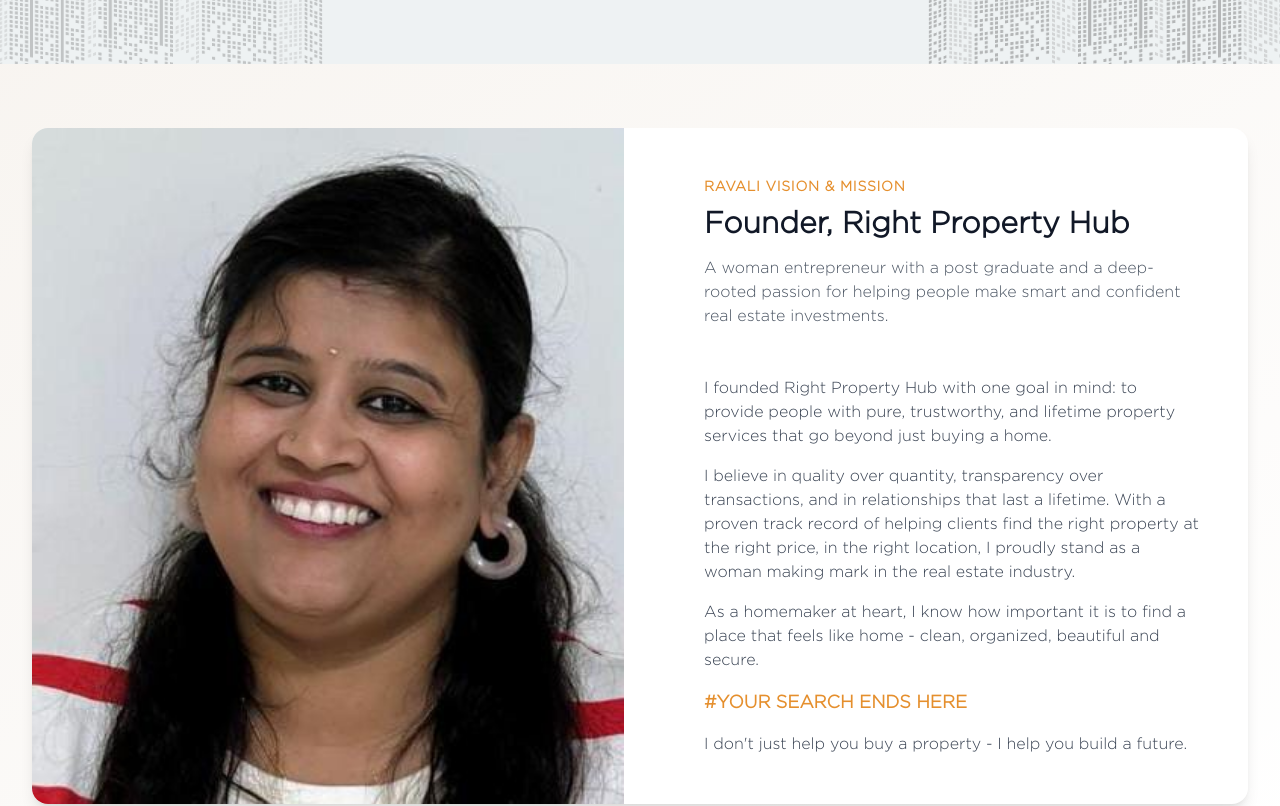
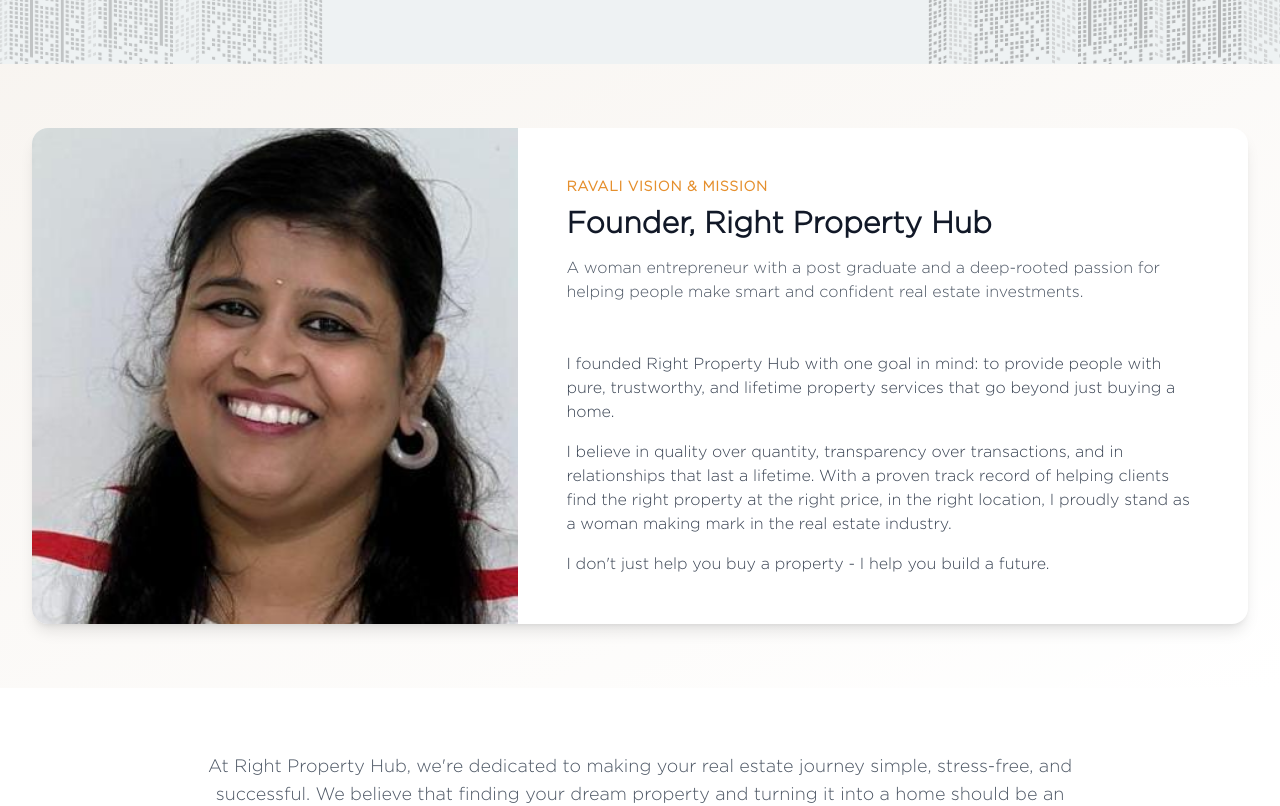
Before and after one commit to niranjan-sabarinath/Right-Property-Hub, a Next.js app: page /about in a window 1280 px wide. Shown: the part 320-1126 px from the top of the page. Built offline with nearby package versions, Linux system fonts and the light colour scheme; a web font is replaced by a local one.

Commit message:
ui update

```diff
--- a/app/about/page.tsx
+++ b/app/about/page.tsx
@@ -96,20 +96,23 @@
       <section className="py-16 bg-gradient-to-br from-primary/5 to-white">
         <div className="max-w-7xl mx-auto px-4 sm:px-6 lg:px-8">
           <div className="bg-white rounded-2xl shadow-lg overflow-hidden">
-            <div className="grid md:grid-cols-2 gap-8">
-              {/* Founder's Image */}
-              <div className="relative h-96 md:h-auto">
+            <div className="flex flex-col md:flex-row">
+              {/* Founder's Image - 75% height */}
+              <div className="w-full md:w-5/12 lg:w-2/5 relative py-6 md:py-8 flex items-center">
+                <div className="aspect-[2/2.25] w-full max-w-[350px] mx-auto">
                   <Image
                     src="/images/founder.jpg"
                     alt="Founder - Right Property Hub"
                     fill
                     className="object-cover"
                     priority
+                    sizes="(max-width: 768px) 100vw, (max-width: 1024px) 40vw, 30vw"
                   />
+                </div>
               </div>
 
               {/* Founder's Message */}
-              <div className="p-4 py-8 md:p-12 flex flex-col justify-center">
+              <div className="w-full md:w-7/12 lg:w-3/5 p-6 md:p-8 lg:p-12 flex flex-col justify-center">
                 <div className="mb-6">
                   <h3 className="text-sm font-semibold text-primary uppercase tracking-wider mb-2">
                     RAVALI Vision & Mission
@@ -122,20 +125,14 @@
                   </p>
                 </div>
 
-                <div className="space-y-4">
-                  <p className="text-gray-700">
+                <div className="space-y-4 text-gray-700">
+                  <p>
                     I founded Right Property Hub with one goal in mind: to provide people with pure, trustworthy, and lifetime property services that go beyond just buying a home.
                   </p>
-                  <p className="text-gray-700">
+                  <p>
                     I believe in quality over quantity, transparency over transactions, and in relationships that last a lifetime. With a proven track record of helping clients find the right property at the right price, in the right location, I proudly stand as a woman making mark in the real estate industry.
                   </p>
-                  <p className="text-gray-700">
-                    As a homemaker at heart, I know how important it is to find a place that feels like home - clean, organized, beautiful and secure.
-                  </p>
-                  <p className="text-primary font-semibold text-lg mt-6">
-                    #YOUR SEARCH ENDS HERE
-                  </p>
-                  <p className="text-gray-700 font-medium">
+                  <p>
                     I don't just help you buy a property - I help you build a future.
                   </p>
                 </div>
--- a/app/page.tsx
+++ b/app/page.tsx
@@ -456,7 +456,7 @@
             {/* Hero Section */}
             <motion.section
                 ref={heroRef}
-                className="relative min-h-screen flex flex-col md:flex-row overflow-hidden"
+                className="relative flex flex-col md:flex-row overflow-hidden"
                 style={{ y: heroY, opacity: heroOpacity }}
             >
                 {/* Left Side - Social Icons */}
@@ -536,7 +536,7 @@
                 </div>
 
                 {/* Main Content Area */}
-                <div className="w-full md:w-3/5 min-h-screen bg-gradient-to-br from-primary/5 to-background px-4 sm:px-8 md:pl-16 lg:pl-24 xl:pl-32 2xl:pl-48 pr-4 sm:pr-8  flex flex-col justify-center items-start pt-24 sm:pt-28 md:pt-32 lg:pt-40 relative overflow-hidden">
+                <div className="w-full md:w-3/5 min-h-screen bg-gradient-to-br from-primary/5 to-background px-4 sm:px-8 md:pl-16 lg:pl-24 xl:pl-32 2xl:pl-48 pr-4 sm:pr-8 flex flex-col justify-center items-start pt-24 sm:pt-28 md:pt-32 lg:pt-40 relative overflow-hidden">
                     {/* Background Graphic Elements - High Contrast */}
                     <div className="absolute inset-0 -z-10 overflow-hidden pointer-events-none">
                         {/* Subtle dot pattern */}
@@ -646,16 +646,19 @@
                 </div>
 
                 {/* Right Side - Image (40% width) */}
-                <div className="w-full md:w-2/5 relative pt-20 md:pt-24 hidden md:block bg-gradient-to-br from-primary/5 to-background">
-                    <div className="sticky top-20 md:top-24 h-[calc(100vh-5rem)] md:h-[calc(100vh-6rem)]">
+                <div className="w-full md:w-2/5 relative pt-0 md:pt-24 bg-gradient-to-br from-primary/5 to-background">
+                    <div className="md:sticky md:top-24 h-[40vh] md:h-[calc(100vh-6rem)]">
                         <div className="relative w-full h-full">
                             <Image
                                 src="/images/3.jpg"
                                 alt="Luxury home in India"
                                 fill
-                                className="object-cover"
+                                className="object-cover md:object-cover object-center"
                                 priority
+                                sizes="(max-width: 768px) 100vw, 50vw"
                             />
+                            {/* Gradient overlay for mobile */}
+                            <div className="absolute inset-0 bg-gradient-to-t from-background/90 via-background/30 to-transparent md:hidden" />
                         </div>
                     </div>
                 </div>
```
Lines whose indentation alone changed are shown as unchanged.
